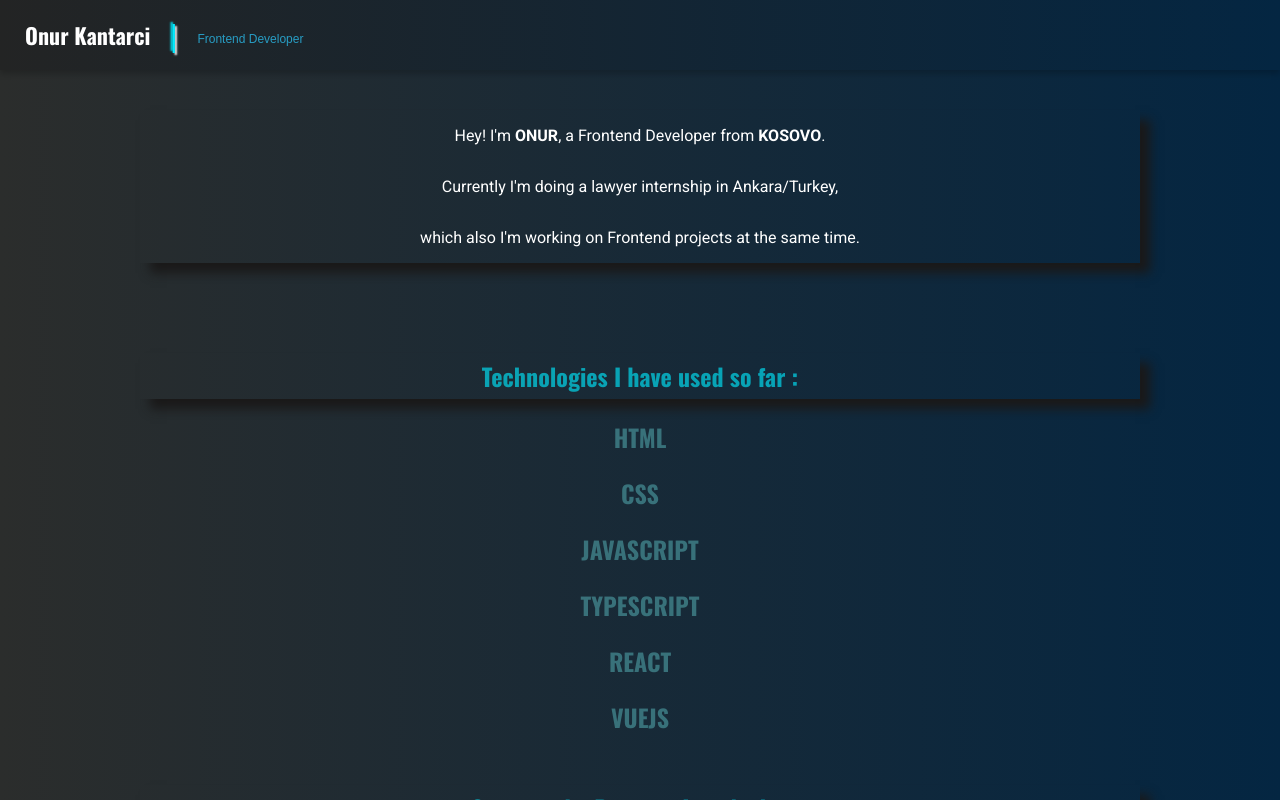
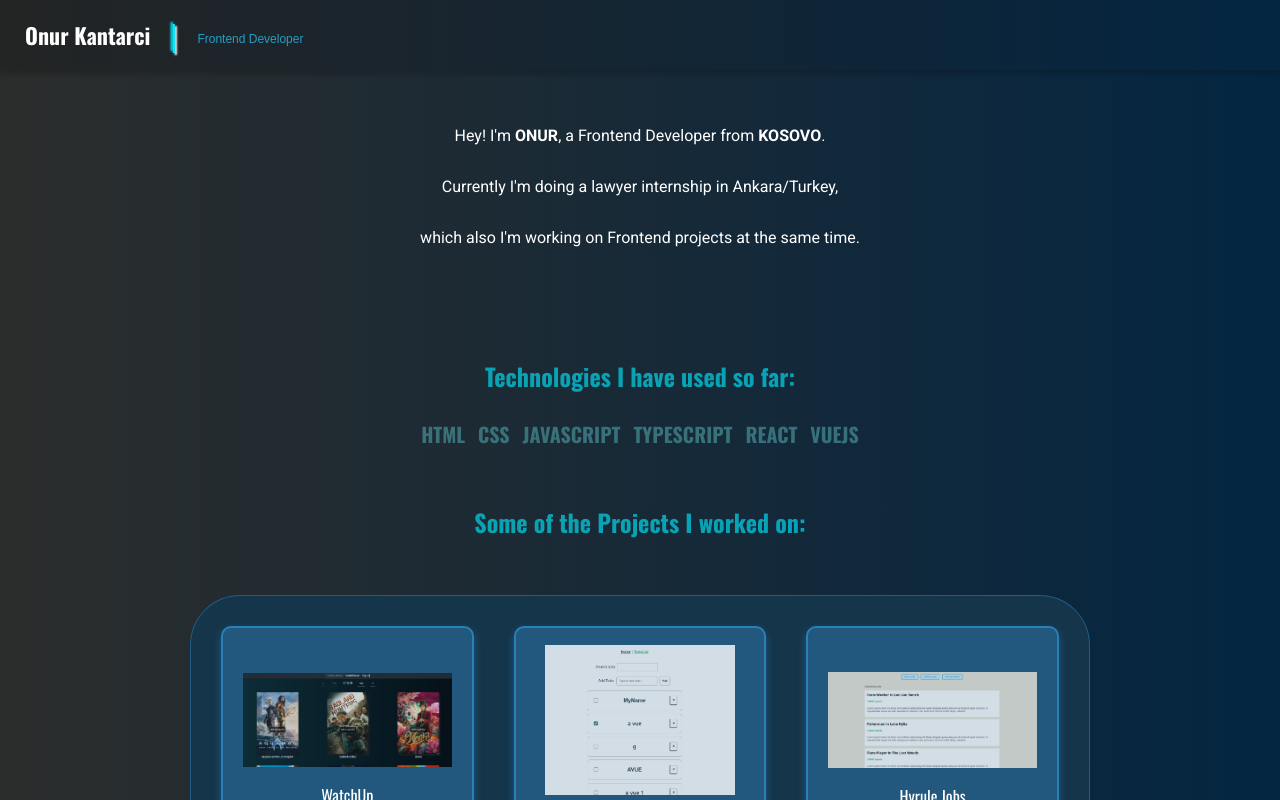
Before and after one commit to onurkantarci/onurkantarci.github.io, a Vue app: page / in a window 1280 px wide. Shown: the top 800 px of the page. Built offline with nearby package versions, Linux system fonts and the light colour scheme; some icons are missing; a web font is replaced by a local one.

Commit message:
refactor: adjust infos

```diff
--- a/src/components/DescriptionSection.vue
+++ b/src/components/DescriptionSection.vue
@@ -8,14 +8,17 @@
       <p>Currently I'm doing a lawyer internship in Ankara/Turkey,</p>
       <p>which also I'm working on Frontend projects at the same time.</p>
     </div>
-    <h2 class="title-of-projects">Technologies I have used so far :</h2>
+    <h2 class="title-of-projects">Technologies I have used so far:</h2>
+    <div class="technologies-container">
       <h2 class="technologies">HTML</h2>
       <h2 class="technologies">CSS</h2>
       <h2 class="technologies">JAVASCRIPT</h2>
       <h2 class="technologies">TYPESCRIPT</h2>
       <h2 class="technologies">REACT</h2>
       <h2 class="technologies">VUEJS</h2>
-    <h2 class="title-of-projects">Some of the Projects I worked on :</h2>
+    </div>
+
+    <h2 class="title-of-projects">Some of the Projects I worked on:</h2>
 
     <div class="info-boxes">
       <div class="info-container">
@@ -48,12 +51,18 @@
 </template>
 
 <style scoped>
+.technologies-container {
+  display: flex;
+  justify-content: center;
+  gap: 13px;
+}
 .technologies {
   font-family: "Oswald", sans-serif;
   display: flex;
   justify-content: center;
   color: #4c9ba2a1;
   margin-top: 20px;
+  font-size: 20px;
 }
 .whole-container {
   display: flex;
@@ -69,7 +78,6 @@
   justify-content: center;
   gap: 20px;
   color: #00eaffa1;
-  box-shadow: 10px 10px 10px rgb(26, 25, 25);
   padding: 5px;
 }
 .info-text {
@@ -140,7 +148,6 @@ img {
   flex-direction: column;
   color: white;
   margin-bottom: 40px;
-  box-shadow: 10px 10px 10px rgb(26, 25, 25);
 }
 .lines-down {
   display: flex;
```
Lines whose indentation alone changed are shown as unchanged.
